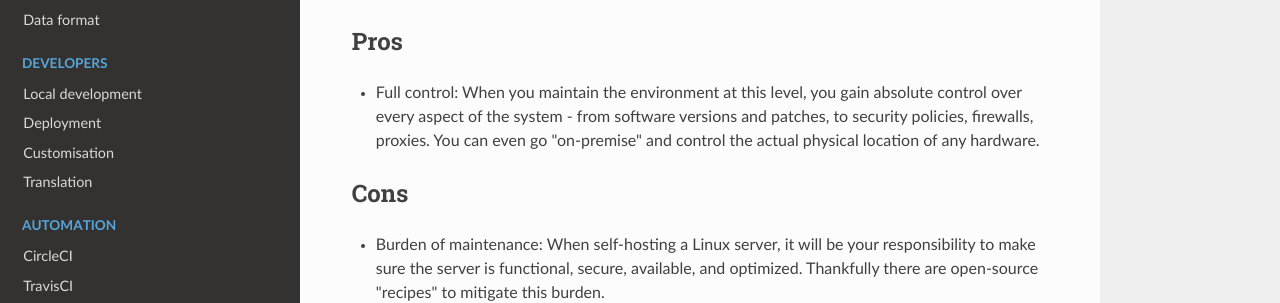
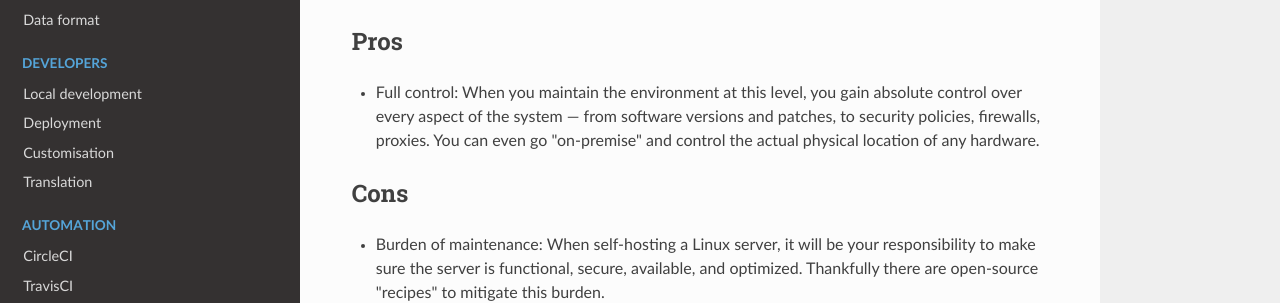
Before and after one commit to open-sdg/open-sdg, an MkDocs documentation site: the page built from docs/hosting/linux-server.md, in a window 1280 px wide and 900 px high. Shown: the part 231-534 px from the top of the window. Built offline with MkDocs 1.6.1, drawn with Linux system fonts in a browser that asks for light colours; nearby versions of some CDN libraries; old or Windows-style settings are respelled for this version of MkDocs.

```diff
--- a/docs/hosting/linux-server.md
+++ b/docs/hosting/linux-server.md
@@ -4,7 +4,7 @@ The industry-standard operating system-of-choice for web applications, Linux, is
 
 ## Pros
 
-* Full control: When you maintain the environment at this level, you gain absolute control over every aspect of the system - from software versions and patches, to security policies, firewalls, proxies. You can even go "on-premise" and control the actual physical location of any hardware.
+* Full control: When you maintain the environment at this level, you gain absolute control over every aspect of the system — from software versions and patches, to security policies, firewalls, proxies. You can even go "on-premise" and control the actual physical location of any hardware.
 
 ## Cons
 
```
